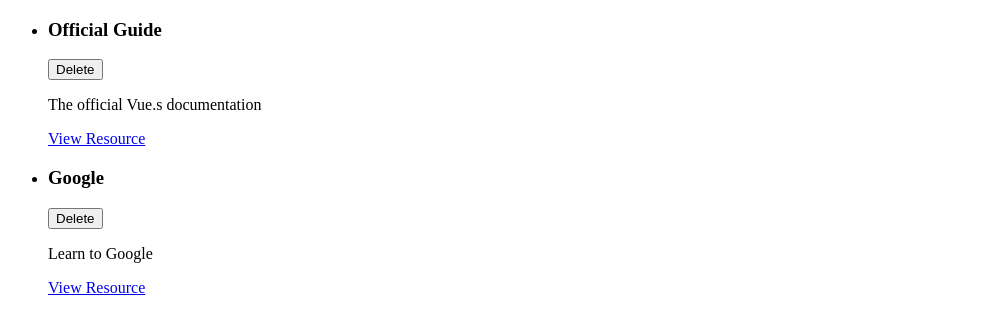
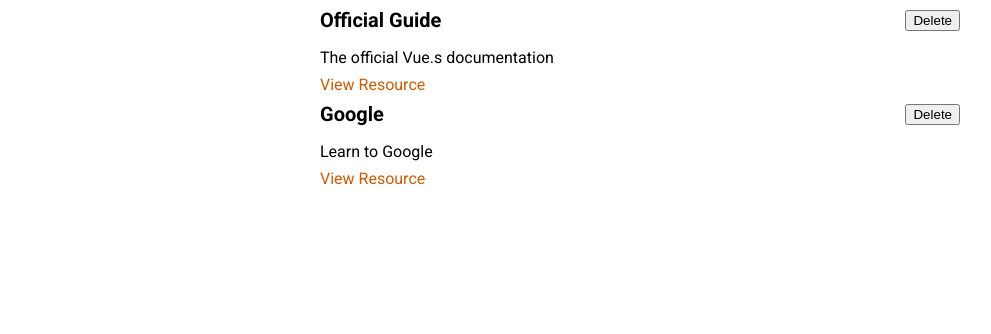
Before and after one commit to sagarmhrjn/vue-walkthrough, a Vue app: page / in a window 1280 px wide. Shown: the top 334 px of the page, without its empty margins (0-991 px from the left). Built offline with nearby package versions, Linux system fonts and the light colour scheme.

Commit message:
styling and more components

```diff
--- a/src/App.vue
+++ b/src/App.vue
@@ -1,21 +1,13 @@
 <template>
-  <ul>
-    <learning-resource
-    v-for="res in storedResources"
-     :key="res.id"
-     :title="res.title"
-     :description="res.description"
-     :link="res.link"
-     ></learning-resource>
-  </ul>
+  <stored-resources :resources="storedResources"></stored-resources>
 </template>
 
 <script>
-import LearningResource from "./components/learning-resources/LearningResource";
+import StoredResources from "./components/learning-resources/StoredResources";
 
 export default {
   components: {
-    LearningResource,
+    StoredResources,
   },
   data() {
     return {
@@ -37,3 +29,19 @@ export default {
   },
 };
 </script>
+
+<style>
+@import url("https://fonts.googleapis.com/css2?family=Roboto:wght@400;700&display=swap");
+
+* {
+  box-sizing: border-box;
+}
+
+html {
+  font-family: "Roboto", sans-serif;
+}
+
+body {
+  margin: 0;
+}
+</style>
--- a/src/components/learning-resources/LearningResource.vue
+++ b/src/components/learning-resources/LearningResource.vue
@@ -2,11 +2,11 @@
   <li>
     <div>
       <header>
-                <h3>{{title}}</h3>
+        <h3>{{ title }}</h3>
         <button>Delete</button>
       </header>
     </div>
-        <p>{{description}}</p>
+    <p>{{ description }}</p>
     <nav>
       <a :href="link">View Resource</a>
     </nav>
@@ -15,6 +15,38 @@
 
 <script>
 export default {
- props:['title','description','link']
+  props: ["title", "description", "link"],
+};
+</script>
+
+<style scoped>
+li {
+  margin: auto;
+  max-width: 40rem;
 }
-</script>
+
+header {
+  display: flex;
+  justify-content: space-between;
+  align-items: center;
+}
+
+h3 {
+  font-size: 1.25rem;
+  margin: 0.5rem 0;
+}
+
+p {
+  margin: 0.5rem 0;
+}
+
+a {
+  text-decoration: none;
+  color: #ce5c00;
+}
+
+a:hover,
+a:active {
+  color: #c89300;
+}
+</style>
--- /dev/null
+++ b/src/components/learning-resources/StoredResources.vue
@@ -0,0 +1,32 @@
+<template>
+  <ul>
+    <learning-resource
+      v-for="res in resources"
+      :key="res.id"
+      :title="res.title"
+      :description="res.description"
+      :link="res.link"
+    ></learning-resource>
+  </ul>
+</template>
+
+<script>
+import LearningResource from "./LearningResource";
+
+export default {
+  components: {
+    LearningResource,
+  },
+  props: ["resources"],
+};
+</script>
+
+<style scoped>
+ul {
+  list-style: none;
+  margin: 0;
+  padding: 0;
+  margin: auto;
+  max-width: 40rem;
+}
+</style>
--- a/src/main.js
+++ b/src/main.js
@@ -1,6 +1,6 @@
 import { createApp } from 'vue';
 
-import App from './App.vue';
+import App from './App';
 
 const app = createApp(App);
 
```
Lines whose indentation alone changed are shown as unchanged.
